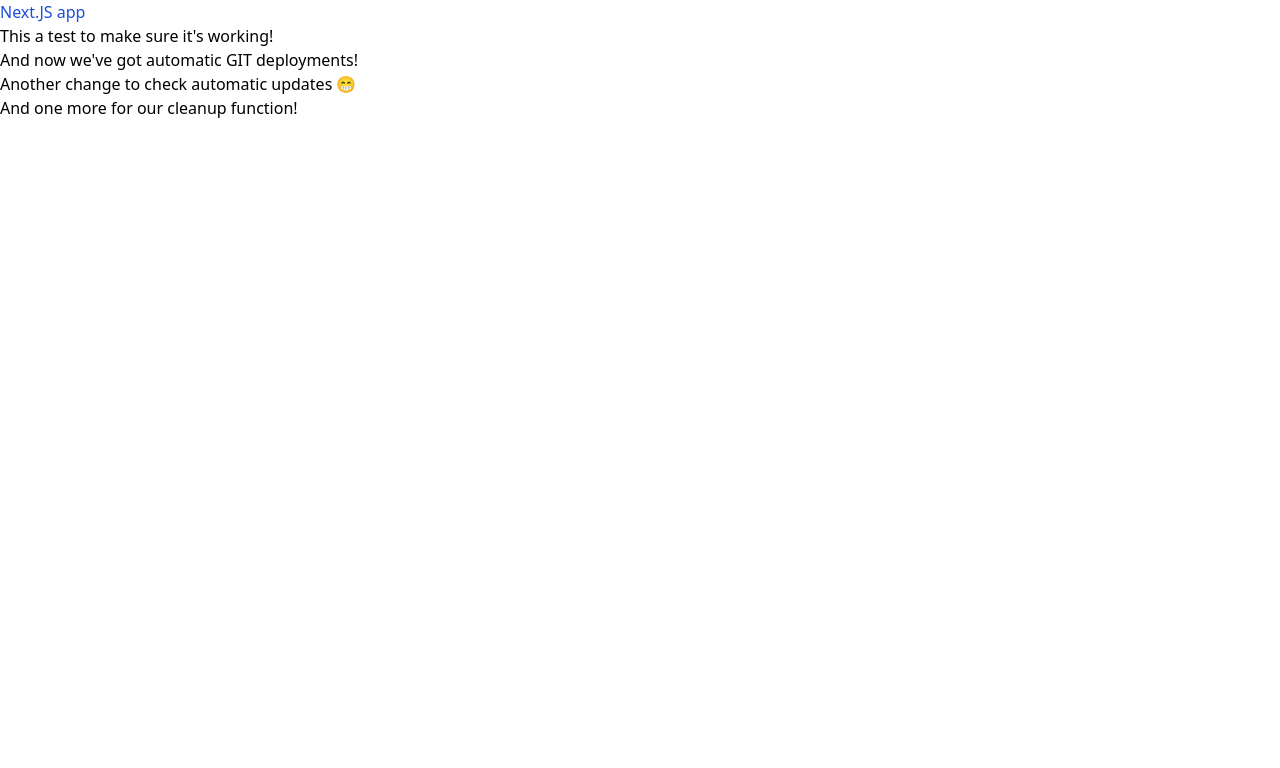
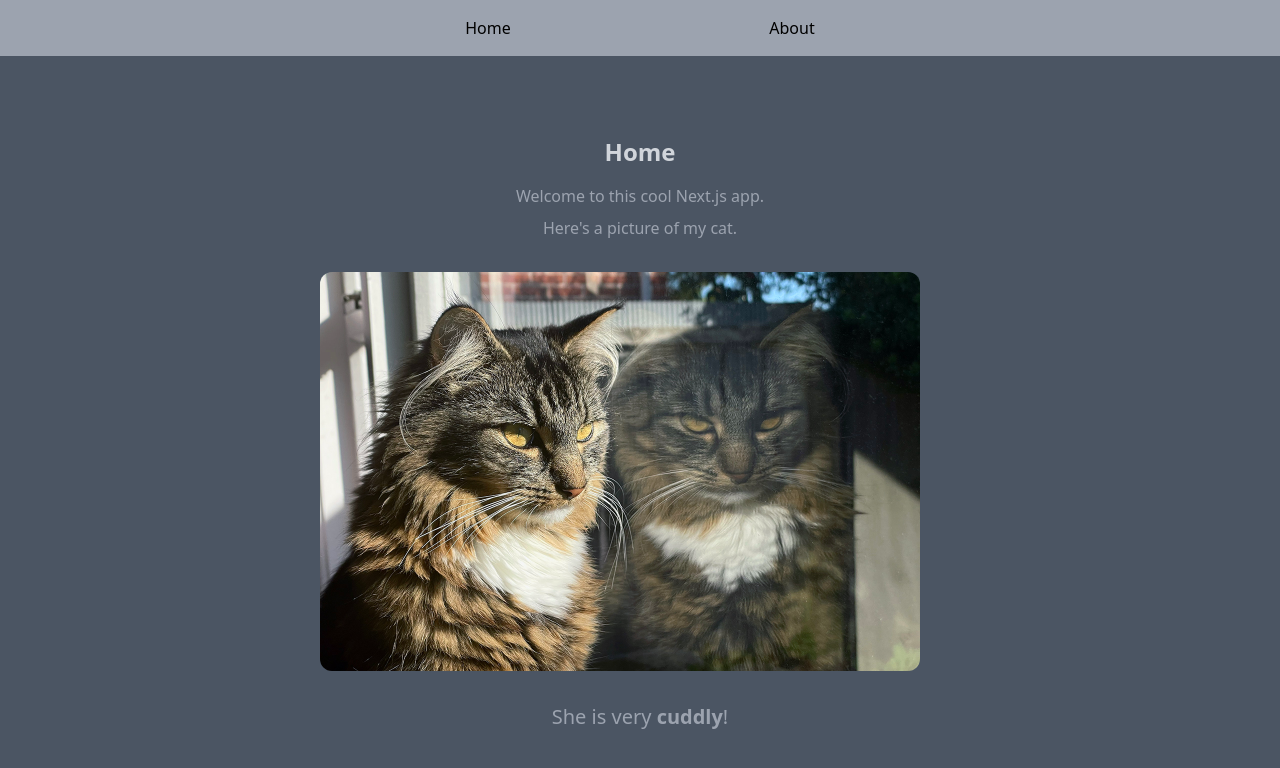
Before and after one commit to mytchallb/blog-plesk-node, a Next.js app: page / in a window 1280 px wide. Shown: the top 768 px of the page. Built offline with nearby package versions, Linux system fonts and the light colour scheme.

Commit message:
built basic site with Next server features

```diff
--- /dev/null
+++ b/components/nav.tsx
@@ -0,0 +1,22 @@
+import Link from "next/link";
+
+export default function Nav() {
+  return (
+    <>
+      <nav className="bg-gray-400">
+        <ul className="flex  p-4 max-w-screen-sm mx-auto justify-around">
+          <li>
+            <Link href="/" className="hover:text-gray-300">
+              Home
+            </Link>
+          </li>
+          <li>
+            <Link href={"about"} className="hover:text-gray-300">
+              About
+            </Link>
+          </li>
+        </ul>
+      </nav>
+    </>
+  );
+}
--- a/package.json
+++ b/package.json
@@ -5,7 +5,7 @@
   "scripts": {
     "dev": "next dev",
     "build": "next build",
-    "cleanup": "rm -r node_modules",
+    "cleanup": "rm -r node_modules; mv ./.next/static ./.next/standalone/; cp -r ./public ./.next/standalone/",
     "start": "next start",
     "lint": "next lint",
     "migrate:local": "dotenv -e .env.local -- npx prisma migrate dev",
--- /dev/null
+++ b/pages/about.tsx
@@ -0,0 +1,37 @@
+import Head from "next/head";
+import Nav from "../components/nav";
+
+export default function About() {
+  return (
+    <>
+      <Head>
+        <title>About</title>
+        <meta name="description" content="About this site" />
+        <link rel="icon" href="/favicon.ico" />
+      </Head>
+      <Nav />
+      <main className="bg-gray-600 h-screen text-gray-400">
+        <div className="max-w-screen-sm mx-auto py-20">
+          <h1 className="font-bold text-2xl mb-4">About</h1>
+          <p className="mb-2">
+            This Next.js app is built and deployed on Plesk with
+            server-rendering capabilities and without storing the node_modules
+            folder.
+          </p>
+          <p>
+            The tutorial is{" "}
+            <a
+              href="https://mytchall.dev/setting-up-a-next-js-app-on-plesk-control-panel-with-git-auto-deploy/"
+              target="_blank"
+              rel="noreferrer"
+              className="text-blue-500 hover:text-blue-700"
+            >
+              here
+            </a>
+            !
+          </p>
+        </div>
+      </main>
+    </>
+  );
+}
--- /dev/null
+++ b/pages/api/adjective.ts
@@ -0,0 +1,29 @@
+// Next.js API route support: https://nextjs.org/docs/api-routes/introduction
+import type { NextApiRequest, NextApiResponse } from 'next'
+
+type Data = {
+  adjective: string
+}
+
+export default function handler(
+  req: NextApiRequest,
+  res: NextApiResponse<Data>
+) {
+
+  const adjectives = [
+    'cute',
+    'curious',
+    'cuddly',
+    'naughty',
+    'nice',
+    'reflective',
+    'silly',
+    'sleepy',
+    'smart',
+    'good at hunting',
+  ]
+  // Chose a random adjective
+  const adjective = adjectives[Math.floor(Math.random() * adjectives.length)]
+
+  res.status(200).json({ adjective: adjective })
+}
--- a/pages/api/hello.ts
+++ /dev/null
@@ -1,16 +0,0 @@
-// Next.js API route support: https://nextjs.org/docs/api-routes/introduction
-import type { NextApiRequest, NextApiResponse } from 'next'
-
-type Data = {
-  name: string
-}
-
-export default function handler(
-  req: NextApiRequest,
-  res: NextApiResponse<Data>
-) {
-
-  // Generate Prisma client
-
-  res.status(200).json({ name: 'John Doe' })
-}
--- a/pages/index.tsx
+++ b/pages/index.tsx
@@ -1,19 +1,45 @@
 import Head from "next/head";
+import Link from "next/link";
+import Nav from "../components/nav";
+import Image from "next/image";
+import { useEffect, useState } from "react";
 
 export default function Home() {
+  const [adjective, setAdjective] = useState("");
+
+  useEffect(() => {
+    // Fetch adjective from Next.js api
+    fetch("api/adjective")
+      .then((res) => res.json())
+      .then((data) => {
+        setAdjective(data.adjective);
+      });
+  }, []);
+
   return (
     <>
       <Head>
-        <title>Create Next App</title>
+        <title>Home</title>
         <meta name="description" content="Generated by create next app" />
         <link rel="icon" href="/favicon.ico" />
       </Head>
-      <main>
-        <h1 className="text-blue-700">Next.JS app</h1>
-        <p>This a test to make sure it's working!</p>
-        <p>And now we've got automatic GIT deployments!</p>
-        <p>Another change to check automatic updates 😁</p>
-        <p>And one more for our cleanup function!</p>
+      <Nav />
+      <main className="bg-gray-600 h-screen">
+        <div className="max-w-screen-sm mx-auto py-20 text-center text-gray-400">
+          <h1 className="font-bold text-2xl mb-4 text-gray-300">Home</h1>
+          <p className="mb-2">Welcome to this cool Next.js app.</p>
+          <p className="mb-8">Here's a picture of my cat.</p>
+          <Image
+            src="/cat.jpg"
+            alt="cat"
+            width={600}
+            height={400}
+            className="rounded-xl mb-8"
+          />
+          <p className="text-xl">
+            She is very <span className="font-bold">{adjective}</span>!
+          </p>
+        </div>
       </main>
     </>
   );
```
Also changed, not shown: public/cat.jpg (added).
